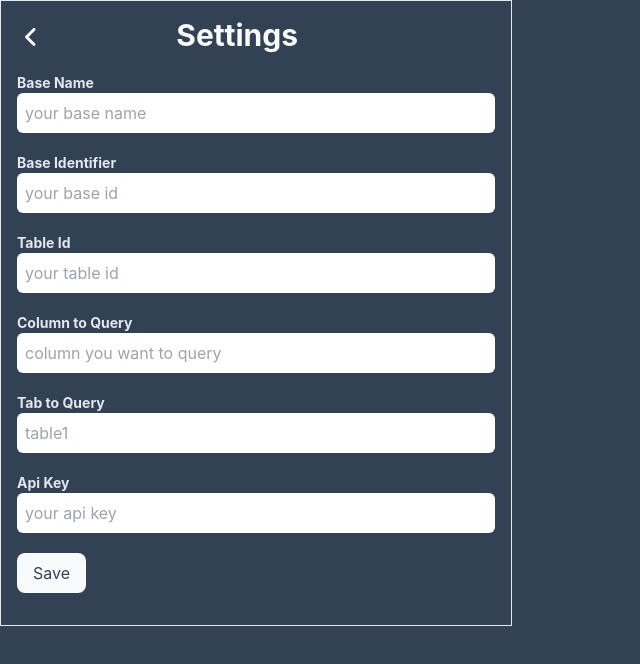
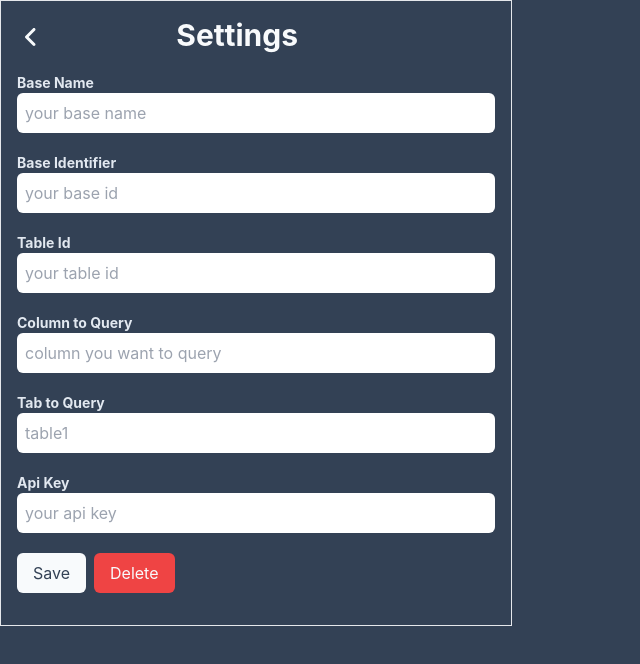
Before and after one commit to nicoalbanese/basextend-mvp, a React (Vite) app: page / in a window 1280 px wide. Shown: the top 664 px of the page, without its empty margins (0-640 px from the left). Built offline with nearby package versions, Linux system fonts and the light colour scheme.

Commit message:
almost there with delete

```diff
--- a/src/App.jsx
+++ b/src/App.jsx
@@ -65,6 +65,11 @@ function App() {
     }
   };
 
+  const handleDestroy = () => {
+    console.log("destory...");
+
+  };
+
   useEffect(() => {
     // console.log("its working");
     getPersistedState();
@@ -96,6 +101,7 @@ function App() {
               airtableSettings={activeBaseSettings}
               getPersistedState={getPersistedState}
               allBases={allBases}
+              handleDestroy={handleDestroy}
             />
           )}
         </div>
--- a/src/components/settings.jsx
+++ b/src/components/settings.jsx
@@ -8,6 +8,7 @@ const Settings = ({
   airtableSettings,
   getPersistedState,
   allBases,
+  handleDestroy,
 }) => {
   const handleSubmit = (event) => {
     event.preventDefault();
@@ -157,6 +158,9 @@ const Settings = ({
           <button type="submit" className="btn">
             Save
           </button>
+          <div onClick={handleDestroy} className="btn-danger">
+            Delete
+          </div>
         </form>
       </div>
     </div>
--- a/src/index.css
+++ b/src/index.css
@@ -22,7 +22,10 @@ code {
 }
 
 .btn {
-  @apply py-2 px-4 bg-slate-50 text-slate-700 hover:opacity-50 rounded-lg;
+  @apply py-2 px-4 bg-slate-50 text-slate-700 hover:opacity-50 rounded-md;
+}
+.btn-danger {
+  @apply py-2 px-4 bg-red-500 text-slate-50 hover:opacity-50 rounded-md ml-2 inline-block cursor-pointer;
 }
 
 main {
```
